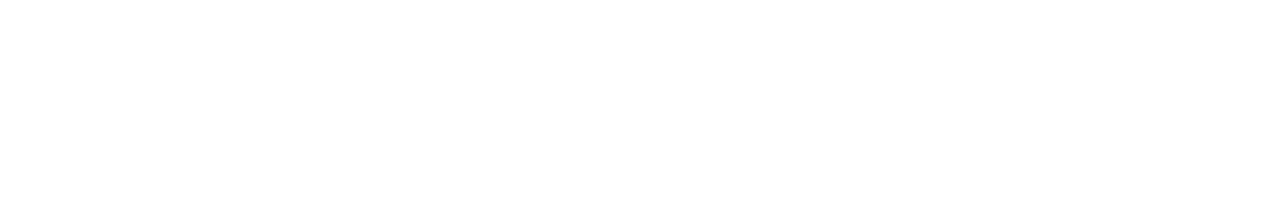
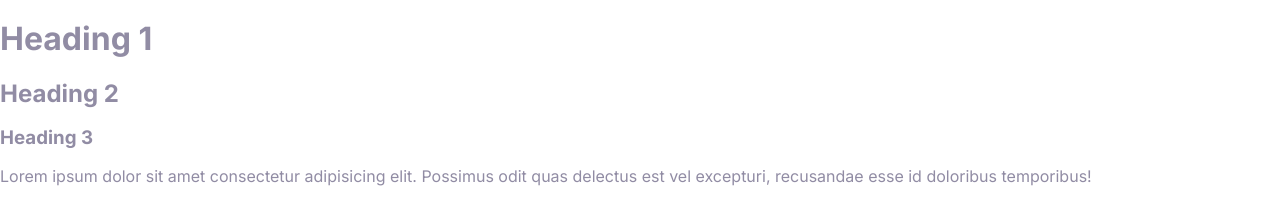
Before and after one commit to nwabueze1/fidefy, a plain HTML site: page index.html in a window 1280 px wide. Drawn offline with Linux system fonts and the light colour scheme.

Commit message:
added google font Inter

```diff
--- a/css/style.css
+++ b/css/style.css
@@ -5,3 +5,7 @@
   --color-headings: #1b0760;
   --color-body: #918ca4;
 }
+body {
+  font-family: Inter, Arial, Helvetica, sans-serif;
+  color: var(--color-body);
+}
--- a/index.html
+++ b/index.html
@@ -5,8 +5,22 @@
     <meta http-equiv="X-UA-Compatible" content="IE=edge" />
     <meta name="viewport" content="width=device-width, initial-scale=1.0" />
     <title>Document</title>
+    <link rel="preconnect" href="https://fonts.googleapis.com" />
+    <link rel="preconnect" href="https://fonts.gstatic.com" crossorigin />
+    <link
+      href="https://fonts.googleapis.com/css2?family=Inter:wght@400;700&display=swap"
+      rel="stylesheet"
+    />
     <link rel="stylesheet" href="./css/normalize.css" />
     <link rel="stylesheet" href="./css/style.css" />
   </head>
-  <body></body>
+  <body>
+    <h1>Heading 1</h1>
+    <h2>Heading 2</h2>
+    <h3>Heading 3</h3>
+    <p>
+      Lorem ipsum dolor sit amet consectetur adipisicing elit. Possimus odit
+      quas delectus est vel excepturi, recusandae esse id doloribus temporibus!
+    </p>
+  </body>
 </html>
```
